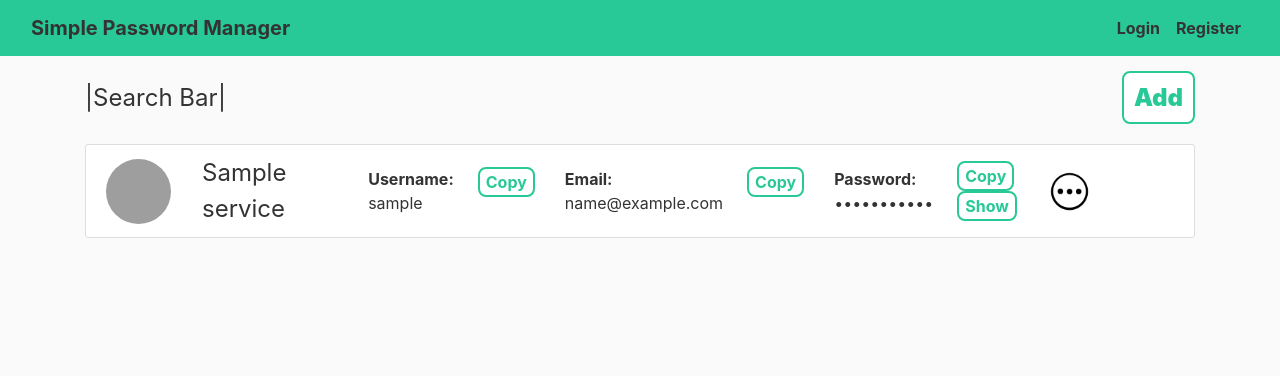
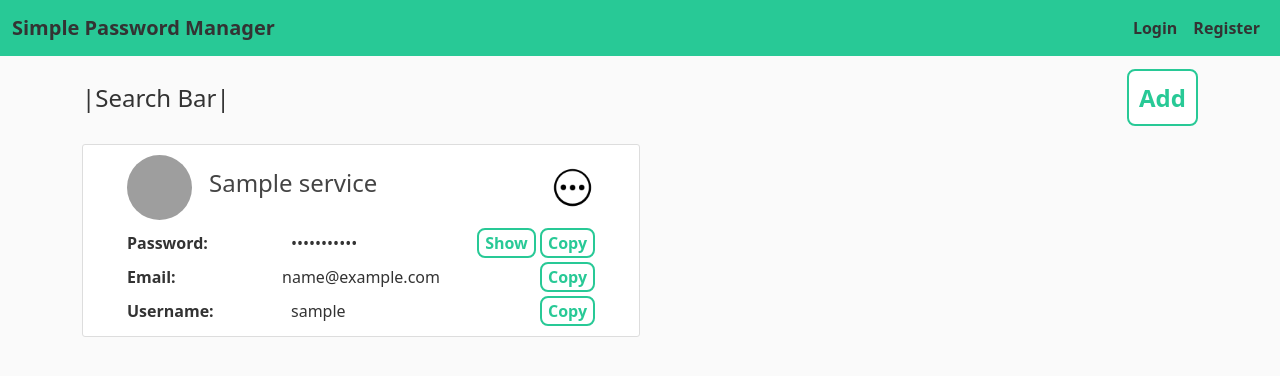
Before and after one commit to MaxRiabytsia/PasswordManager, a Django app: template passwords/templates/passwords/passwords.html in a window 1280 px wide. Shown: the top 376 px of the page. Run offline with Django 3.2, Linux system fonts and the light colour scheme; the template is opened without the code that fills it: most values are stand-ins (such as "Sample title", 1, 10 or a date in 2020); some libraries are stand-ins or nearby versions; grey boxes are pictures that could not be loaded.

Commit message:
Changed user page layout, added "Hide" button, made some fields optional and some other minor changes

```diff
--- a/passwords/models.py
+++ b/passwords/models.py
@@ -7,9 +7,9 @@ from django.urls import reverse
 class Password(models.Model):
     service = models.CharField(max_length=255)
     password = models.CharField(max_length=255)
-    username = models.CharField(max_length=255)
-    email = models.CharField(max_length=255)
-    additional_info = models.TextField()
+    username = models.CharField(max_length=255, blank=True, default='')
+    email = models.CharField(max_length=255, blank=True, default='')
+    additional_info = models.TextField(blank=True, default='')
     date_created = models.DateTimeField(default=timezone.now)
     last_modified = models.DateTimeField(default=timezone.now)
     author = models.ForeignKey(User, on_delete=models.CASCADE, related_name='+')
--- a/passwords/static/passwords/buttons.js
+++ b/passwords/static/passwords/buttons.js
@@ -1,5 +1,12 @@
 function showPassword(event, password) {
-    event.target.closest('#row').querySelector('#password').innerHTML = password;
+    if (event.target.innerHTML === "Show") {
+        event.target.closest('#password_row').querySelector('#password').innerHTML = password;
+        event.target.innerHTML = "Hide";
+    }
+    else {
+        event.target.closest('#password_row').querySelector('#password').innerHTML = "•••••••••••";
+        event.target.innerHTML = "Show";
+    }
 }
 
 
--- a/passwords/static/passwords/main.css
+++ b/passwords/static/passwords/main.css
@@ -54,15 +54,6 @@ a, a:hover {
     color: #ffffff;
     border: 2px solid #ffffff;
     background-color: #28c996;
-}
-
-.main_btn:active {
-    border-radius: 8px;
-    color: #28c996;
-    border: 2px solid #28c996;
-    background-color: #ffffff;
-    font-size: 12pt;
-    font-weight: bold;
 }
 
 #more_info_icon {
--- a/passwords/templates/passwords/base.html
+++ b/passwords/templates/passwords/base.html
@@ -5,8 +5,10 @@
     <meta charset="utf-8">
     <meta name="viewport" content="width=device-width, initial-scale=1, shrink-to-fit=no">
 
-    <link rel="stylesheet" href="https://cdn.jsdelivr.net/npm/bootstrap@4.0.0/dist/css/bootstrap.min.css"
-          integrity="sha384-Gn5384xqQ1aoWXA+058RXPxPg6fy4IWvTNh0E263XmFcJlSAwiGgFAW/dAiS6JXm" crossorigin="anonymous">
+    {#    <link rel="stylesheet" href="https://cdn.jsdelivr.net/npm/bootstrap@4.0.0/dist/css/bootstrap.min.css"#}
+    {#          integrity="sha384-Gn5384xqQ1aoWXA+058RXPxPg6fy4IWvTNh0E263XmFcJlSAwiGgFAW/dAiS6JXm" crossorigin="anonymous">#}
+    <link href="https://cdn.jsdelivr.net/npm/bootstrap@5.0.2/dist/css/bootstrap.min.css" rel="stylesheet"
+          integrity="sha384-EVSTQN3/azprG1Anm3QDgpJLIm9Nao0Yz1ztcQTwFspd3yD65VohhpuuCOmLASjC" crossorigin="anonymous">
 
     <link rel="stylesheet" type="text/css" href="{% static 'passwords/main.css' %}">
 
@@ -33,7 +35,7 @@
                         <a class="nav-item nav-link" href="{% url 'register' %}">Register</a>
                     {% endif %}
                 </div>
-            </b></div>
+        </b></div>
         </div>
     </nav>
 </header>
@@ -57,8 +59,11 @@
 <script src="https://cdn.jsdelivr.net/npm/popper.js@1.12.9/dist/umd/popper.min.js"
         integrity="sha384-ApNbgh9B+Y1QKtv3Rn7W3mgPxhU9K/ScQsAP7hUibX39j7fakFPskvXusvfa0b4Q"
         crossorigin="anonymous"></script>
-<script src="https://cdn.jsdelivr.net/npm/bootstrap@4.0.0/dist/js/bootstrap.min.js"
-        integrity="sha384-JZR6Spejh4U02d8jOt6vLEHfe/JQGiRRSQQxSfFWpi1MquVdAyjUar5+76PVCmYl"
+{#<script src="https://cdn.jsdelivr.net/npm/bootstrap@4.0.0/dist/js/bootstrap.min.js"#}
+{#        integrity="sha384-JZR6Spejh4U02d8jOt6vLEHfe/JQGiRRSQQxSfFWpi1MquVdAyjUar5+76PVCmYl"#}
+{#        crossorigin="anonymous"></script>#}
+<script src="https://cdn.jsdelivr.net/npm/bootstrap@5.0.2/dist/js/bootstrap.bundle.min.js"
+        integrity="sha384-MrcW6ZMFYlzcLA8Nl+NtUVF0sA7MsXsP1UyJoMp4YLEuNSfAP+JcXn/tWtIaxVXM"
         crossorigin="anonymous"></script>
 </body>
 </html>
--- a/passwords/templates/passwords/password_confirm_delete.html
+++ b/passwords/templates/passwords/password_confirm_delete.html
@@ -8,8 +8,9 @@
                 <h2>Are you sure you want to delete the password for "{{ object.service }}"</h2>
             </fieldset>
             <div class="form-group">
-                <button class="btn btn-outline-danger" type="submit">Yes, Delete</button>
-                <a class="main_btn" href="{% url 'password-detail' object.id %}">No</a>
+                <button class="btn btn-outline-danger mb-2" type="submit">Yes, Delete</button>
+                <a class="main_btn" href="{% url 'password-detail' object.id %}" style="padding: 8px;">No, Go Back to
+                    the Password</a>
             </div>
         </form>
     </div>
--- a/passwords/templates/passwords/passwords.html
+++ b/passwords/templates/passwords/passwords.html
@@ -14,48 +14,73 @@
     <br>
 
     <div class="container" id="container">
-        {% for password in passwords %}
-            <div class="row d-flex justify-content-between media content-section align-items-center" id="row">
-                <div class="col-xs-1">
+        {% for passwords_row in passwords %}
+            <div class="row align-items-center">
+                {% for password in passwords_row %}
+                    <div class="col-6 media content-section">
+                        <div class="container">
+                            <div class="row align-items-center mb-2">
+                                <div class="col-2">
                                     <img class="rounded-circle article-img"
-                         src="https://www.shareicon.net/download/2015/09/04/95557_twitter.ico">
+                                         src="https://www.shareicon.net/download/2015/09/04/95557_twitter.ico"
+                                         alt="Icon of the service for which this password is stored">
                                 </div>
-                <div class="col" style="font-size: 18pt;">
-                    {{ password.service }}
+                                <div class="col text-start">
+                                    <h4>{{ password.service }}</h4>
                                 </div>
-                <div class="col d-flex justify-content-evenly ml-4">
-                    <div>
-                        <b>Username:</b><br> {{ password.username }}
+                                <div class="col">
+                                    <div class="col float-end align-items-center">
+                                        <a href="{% url 'password-detail' password.pk %}">
+                                            <img id="more_info_icon" src="{% static "passwords/images/more.ico" %}"
+                                                 alt="Password Details">
+                                        </a>
                                     </div>
-                    <div class="ml-4">
+                                </div>
+                            </div>
+                            <div class="row align-items-center mb-1" id="password_row">
+                                <div class="col">
+                                    <b>Password:</b>
+                                </div>
+                                <div class="col">
+                                    <span id="password">•••••••••••</span>
+                                </div>
+                                <div class="col text-end align-items-center">
+                                    <button class="main_btn" id="show"
+                                            onclick='showPassword(event, "{{ password.password }}")'>
+                                        Show
+                                    </button>
+                                    <button class="main_btn" onclick="copy('{{ password.password }}')">Copy</button>
+                                </div>
+                            </div>
+                            {% if password.email %}
+                                <div class="row align-items-center mb-1">
+                                    <div class="col">
+                                        <b>Email:</b>
+                                    </div>
+                                    <div class="col">
+                                        {{ password.email }}
+                                    </div>
+                                    <div class="col text-end align-items-center">
+                                        <button class="main_btn" onclick="copy('{{ password.email }}')">Copy</button>
+                                    </div>
+                                </div>
+                            {% endif %}
+                            {% if password.username %}
+                                <div class="row align-items-center">
+                                    <div class="col">
+                                        <b>Username:</b>
+                                    </div>
+                                    <div class="col">
+                                        {{ password.username }}
+                                    </div>
+                                    <div class="col text-end align-items-center">
                                         <button class="main_btn" onclick="copy('{{ password.username }}')">Copy</button>
                                     </div>
                                 </div>
-                <div class="col d-flex justify-content-evenly">
-                    <div>
-                        <b>Email:</b><br> {{ password.email }}
-                    </div>
-                    <div class="ml-4">
-                        <button class="main_btn" onclick="copy('{{ password.email }}')">Copy</button>
+                            {% endif %}
                         </div>
                     </div>
-                <div class="col d-flex justify-content-between align-items-center">
-                    <div>
-                        <b>Password:</b><br> <span id="password">•••••••••••</span>
-                    </div>
-                    <div class="ml-4">
-                        <button class="main_btn" onclick="copy('{{ password.password }}')">Copy</button>
-                        <br>
-                        <button class="main_btn" id="show" onclick='showPassword(event, "{{ password.password }}")'>
-                            Show
-                        </button>
-                    </div>
-                </div>
-                <div class="col d-flex justify-content-between align-items-center">
-                    <a href="{% url 'password-detail' password.pk %}">
-                        <img id="more_info_icon" src="{% static "passwords/images/more.ico" %}" alt="Password Details">
-                    </a>
-                </div>
+                {% endfor %}
             </div>
         {% endfor %}
     </div>
--- a/passwords/views.py
+++ b/passwords/views.py
@@ -17,7 +17,8 @@ class UserPasswordsListView(LoginRequiredMixin, UserPassesTestMixin, ListView):
 
     def get_queryset(self):
         user = get_object_or_404(User, username=self.kwargs.get('username'))
-        return Password.objects.filter(author=user).order_by('service')
+        passwords = Password.objects.filter(author=user).order_by('service')
+        return [passwords[i:i+2] for i in range(0, len(passwords), 2)]
 
     def test_func(self):
         user = get_object_or_404(User, username=self.kwargs.get('username'))
```
Also changed, not shown: passwords/templates/passwords/password_detail.html (+10 -3 lines). Lines whose indentation alone changed are shown as unchanged.
